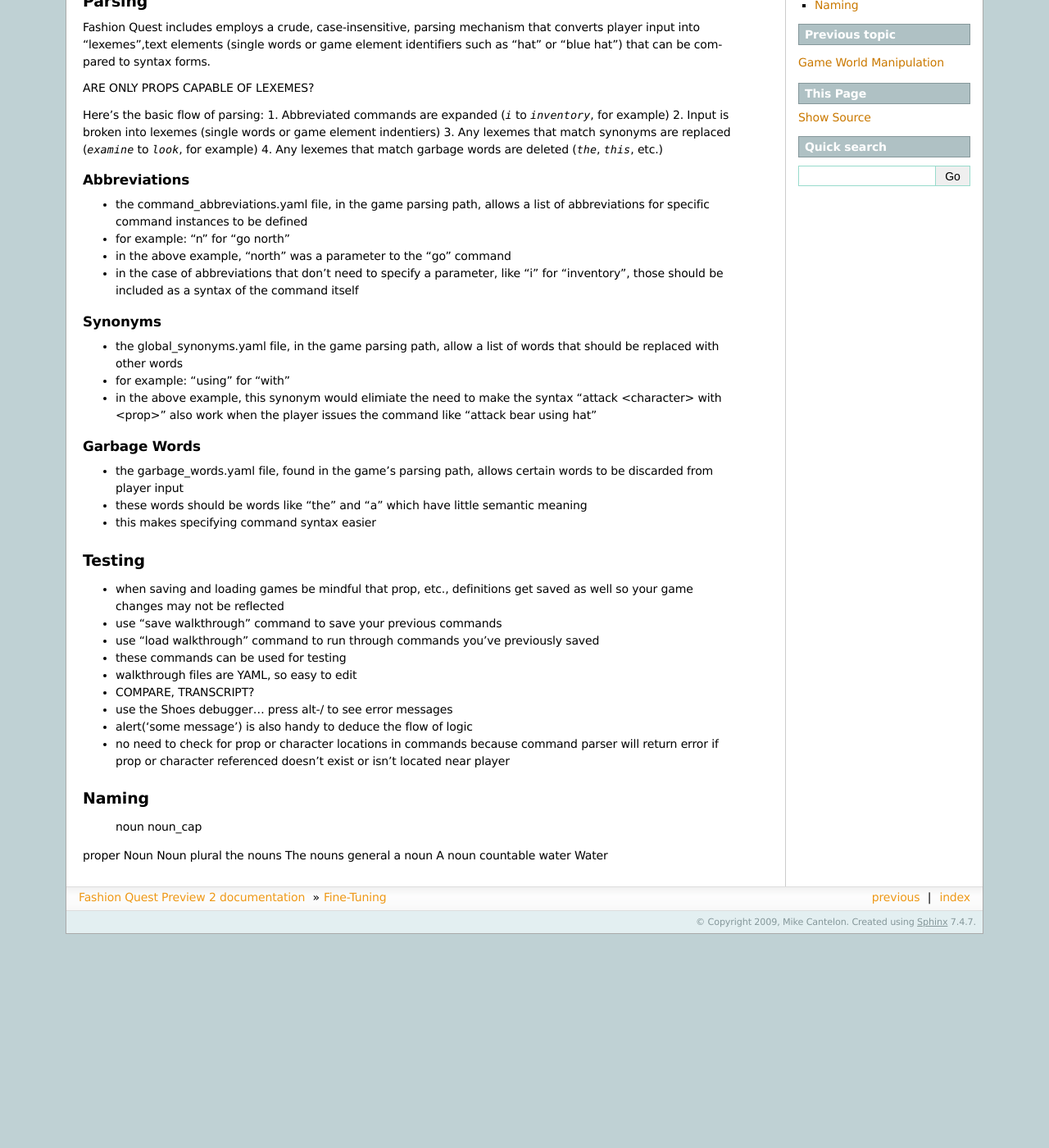
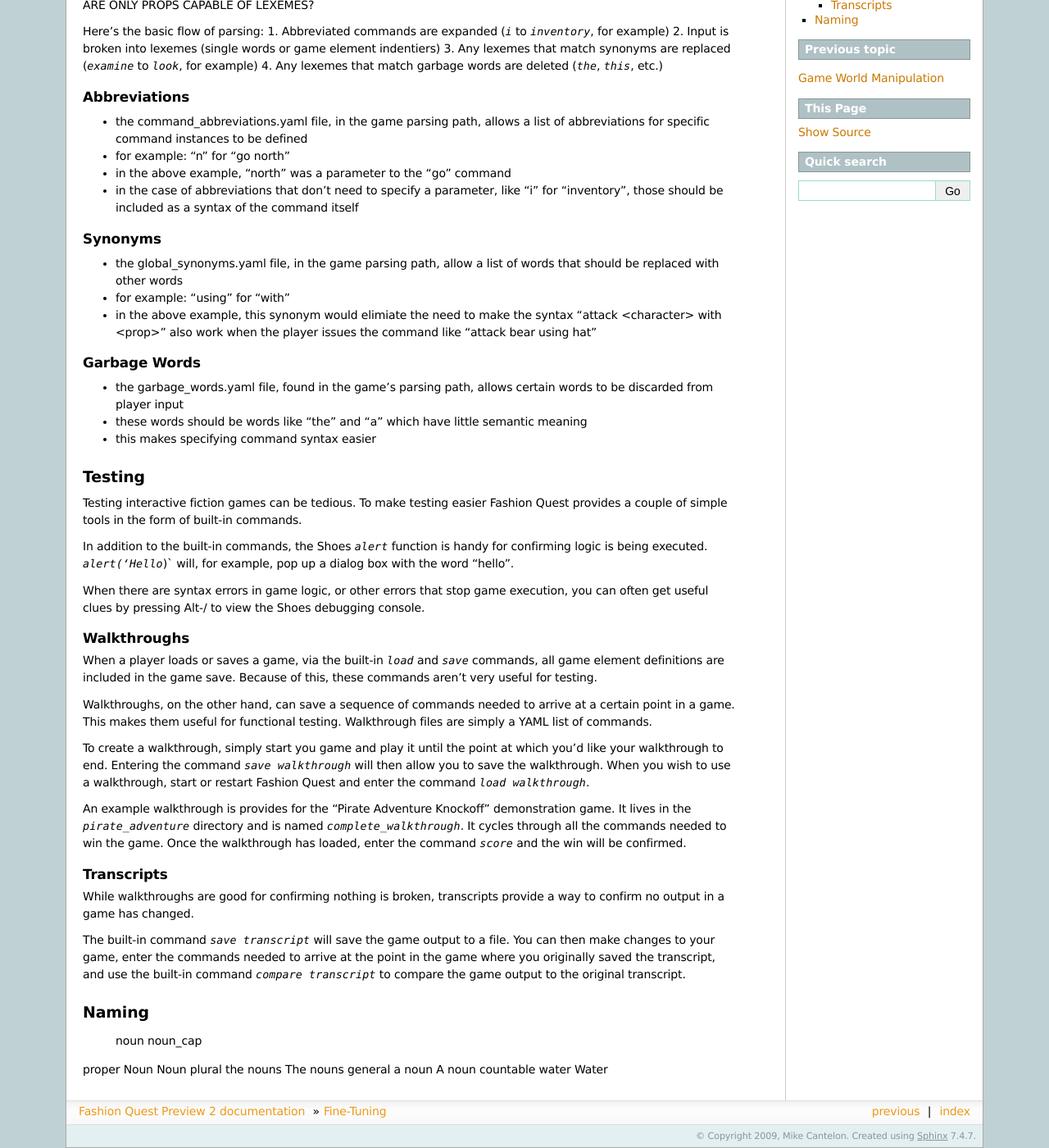
Before and after one commit to mcantelon/fashion-quest, a Sphinx documentation site: the page built from doc/source/fine_tuning.rst, in a window 1280 px wide and 1400 px high, scrolled down 215 px. Shown: the whole window at 82% size. Built offline with Sphinx 7.4.7, drawn with Linux system fonts in a browser that asks for light colours; before the commit the page ends 1354 px from its top, so only the background shows below that; some of the changed text lies outside the part shown.

Commit message:
More work on documentation.

```diff
--- a/doc/source/fine_tuning.rst
+++ b/doc/source/fine_tuning.rst
@@ -1,10 +1,5 @@
 Fine-Tuning
 ===========
-
-Style
------
-- whenever possible, keep game-specific "rules" in transitions instead of commands
-- keeping game-specific logic out of commands allows them to be reused in different games
 
 Parsing
 -------
@@ -44,17 +39,29 @@
 Testing
 -------
 
-- when saving and loading games be mindful that prop, etc., definitions get saved as well so your game changes may not be
-  reflected
-- use "save walkthrough" command to save your previous commands
-- use "load walkthrough" command to run through commands you've previously saved
-- these commands can be used for testing
-- walkthrough files are YAML, so easy to edit
-- COMPARE, TRANSCRIPT?
-- use the Shoes debugger... press alt-/ to see error messages
-- alert('some message') is also handy to deduce the flow of logic
+Testing interactive fiction games can be tedious. To make testing easier Fashion Quest provides a couple of simple tools in the form of built-in commands.
 
-- no need to check for prop or character locations in commands because command parser will return error if prop or character referenced doesn't exist or isn't located near player
+In addition to the built-in commands, the Shoes `alert` function is handy for confirming logic is being executed. `alert('Hello`)` will, for example, pop up a dialog box with the word "hello".
+
+When there are syntax errors in game logic, or other errors that stop game execution, you can often get useful clues by pressing Alt-/ to view the Shoes debugging console.
+
+Walkthroughs
+~~~~~~~~~~~~
+
+When a player loads or saves a game, via the built-in `load` and `save` commands, all game element definitions are included in the game save. Because of this, these commands aren't very useful for testing.
+
+Walkthroughs, on the other hand, can save a sequence of commands needed to arrive at a certain point in a game. This makes them useful for functional testing. Walkthrough files are simply a YAML list of commands.
+
+To create a walkthrough, simply start you game and play it until the point at which you'd like your walkthrough to end. Entering the command `save walkthrough` will then allow you to save the walkthrough. When you wish to use a walkthrough, start or restart Fashion Quest and enter the command `load walkthrough`.
+
+An example walkthrough is provides for the "Pirate Adventure Knockoff" demonstration game. It lives in the `pirate_adventure` directory and is named `complete_walkthrough`. It cycles through all the commands needed to win the game. Once the walkthrough has loaded, enter the command `score` and the win will be confirmed.
+
+Transcripts
+~~~~~~~~~~~
+
+While walkthroughs are good for confirming nothing is broken, transcripts provide a way to confirm no output in a game has changed.
+
+The built-in command `save transcript` will save the game output to a file. You can then make changes to your game, enter the commands needed to arrive at the point in the game where you originally saved the transcript, and use the built-in command `compare transcript` to compare the game output to the original transcript.
 
 Naming
 ------
--- a/doc/source/manipulation.rst
+++ b/doc/source/manipulation.rst
@@ -10,15 +10,17 @@
 
 Each command is defined in its own YAML file within the 'commands' subdirectory of the game directory. If a command file within this directory exists, but is empty, the game engine will look for a command with the same filename in the `standard_commands` directory.
 
-#NOTE ABOUT SYMLINKS
+.. note::
 
-- within the commands directory, commands can be placed in subdirectories if desired???
+   Symbolic links can also be used, instead of empty command files, to point to standard commands but Windows doesn't support symbolic links so the game won't be cross platform.
 
 The example below, from the "Pirate Adventure Knockoff" demonstration game, defines a command that enables the player to wake up the pirate character. If the character's `asleep` trait is `true` the `asleep` trait will be changed to `false` if the player enters the command `wake pirate`.
 
 .. literalinclude:: ../../pirate_adventure/commands/wake.yaml
 
 Commands are made up of syntax and logic.
+
+TIP: Keep the idea of reusing commands between games in mind when creating commands. If logic is game-specific, try to use transitions instead of commands to implement the logic.
 
 Syntax
 ~~~~~~
```
Also changed, not shown: doc/source/elements.rst (+2 -7 lines), doc/source/overview.rst (+9 -0 lines), 15 other files.
